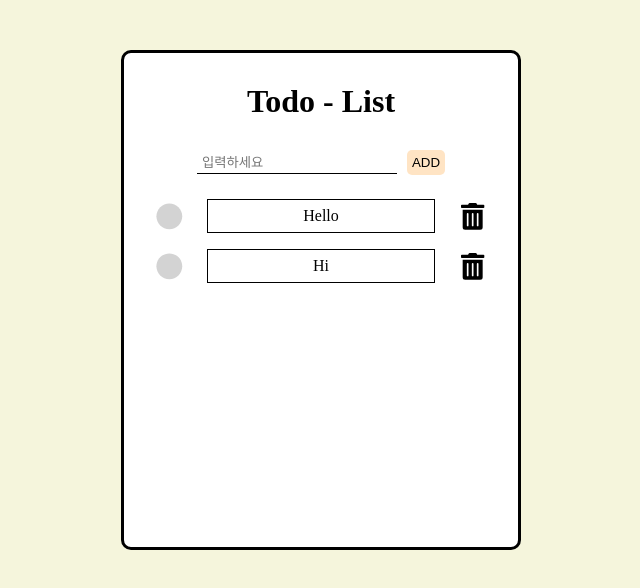
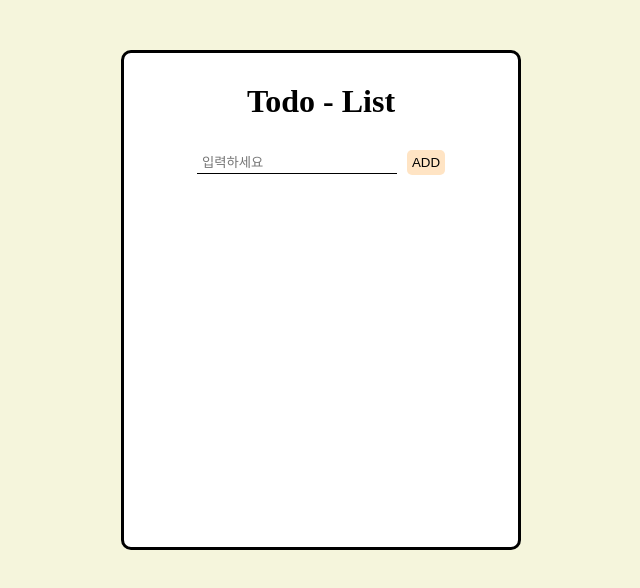
Before and after one commit to sangminlee98/Todo-list, a React (Create React App) app: page / in a window 1280 px wide. Shown: the top 588 px of the page, without its empty margins (319-959 px from the left). Built offline with nearby package versions, Linux system fonts and the light colour scheme.

Commit message:
삭제기능 & 스크롤링

```diff
--- a/src/App.jsx
+++ b/src/App.jsx
@@ -5,18 +5,8 @@ import List from './components/item-list/list';
 import Title from './components/title/title';
 
 function App() {
-  const [item, setItem] = useState([
-    {
-      id: 1,
-      content: 'Hello',
-      status: false,
-    },
-    {
-      id: 2,
-      content: 'Hi',
-      status: false,
-    },
-  ]);
+  const [item, setItem] = useState([]);
+
   const onAdd = (value) => {
     const newItem = [...item,{id: Date.now(), content: value}];
     setItem(newItem);
@@ -31,11 +21,16 @@ function App() {
     setItem(newItem);
   }
 
+  const onDelete = (id) => {
+    const newItem = item.filter((item) => item.id !== id);
+    setItem(newItem);
+  }
+
   return (
     <div className={styles.container}>
       <Title />
       <Insert onAdd={onAdd}/>
-      <List item={item} checked={checked}/>
+      <List item={item} checked={checked} onDelete={onDelete}/>
     </div>
   );
 }
--- a/src/components/insert/insert.jsx
+++ b/src/components/insert/insert.jsx
@@ -6,15 +6,19 @@ const Insert = (props) => {
 
     const onEnter = (e) => {
         if(e.key === 'Enter') {
-            onSubmit();
+            onSubmit(e);
         }
     }
     const onSubmit = (e) => {
         e.preventDefault();
         const value = inputRef.current.value;
+        if(value === ''){
+            return;
+        } else {
         props.onAdd(value);
         inputRef.current.value = '';
-        inputRef.focus();
+        inputRef.current.focus();
+        }
     }
     return(
         <form className={styles.form}>
@@ -25,6 +29,7 @@ const Insert = (props) => {
                 placeholder='입력하세요'
                 ref={inputRef}
                 onKeyPress={onEnter}
+                autoComplete="off"
             />
             <button className={styles.submit} onClick={onSubmit}>
                 ADD
--- a/src/components/item-list/list.jsx
+++ b/src/components/item-list/list.jsx
@@ -1,18 +1,20 @@
-import React from 'react';
+import React, { useEffect, useRef } from 'react';
 import Item from '../item/item';
 import styles from './list.module.css';
 
 const List = (props) => {
-
+    const ref = useRef();
+    useEffect(()=> {
+        ref.current.scrollIntoView({block:'end'});
+    })
     return(
         <ul className={styles.container}>
-            <li>
-                {
-                    props.item.map((item,key) => {
-                        return <Item item={item} key={key} checked={props.checked}/>
-                    })
-                }
-            </li>
+            {
+                props.item.map((item,key) => {
+                    return <Item item={item} key={key} checked={props.checked} onDelete={props.onDelete}/>
+                })
+            }
+            <div ref={ref}></div>
         </ul>
     )
 }
--- a/src/components/item-list/list.module.css
+++ b/src/components/item-list/list.module.css
@@ -1,9 +1,6 @@
 .container {
   margin-top: 1em;
   list-style-type: none;
+  height: 350px;
+  overflow-y: auto;
 }
-
-li {
-  display: flex;
-  flex-direction: column;
-}
--- a/src/components/item/item.jsx
+++ b/src/components/item/item.jsx
@@ -9,8 +9,11 @@ const Item = (props) => {
     const clicked = () => {
         props.checked(props.item.id);
     }
+    const onDelete = () => {
+        props.onDelete(props.item.id)
+    }
     return (
-        <div className={styles.container}>
+        <li className={styles.container}>
             <button className={styles.checkBtn} onClick={clicked}>
                 {
                     props.item.status===true ?
@@ -20,10 +23,10 @@ const Item = (props) => {
 
             </button>
             <span className={props.item.status ? styles.contentT : styles.contentF}>{props.item.content}</span>
-            <button className={styles.deleteBtn}>
+            <button className={styles.deleteBtn} onClick={onDelete}>
                 <FontAwesomeIcon icon={faTrashAlt} size='2x'></FontAwesomeIcon>
             </button>
-        </div>
+        </li>
     );
 }
 
--- a/src/components/item/item.module.css
+++ b/src/components/item/item.module.css
@@ -29,4 +29,10 @@
   border: none;
   outline: none;
   cursor: pointer;
+  transition: all 300ms ease-in;
 }
+
+.deleteBtn:hover {
+  transform: scale(1.1);
+  color: darkred;
+}
```
